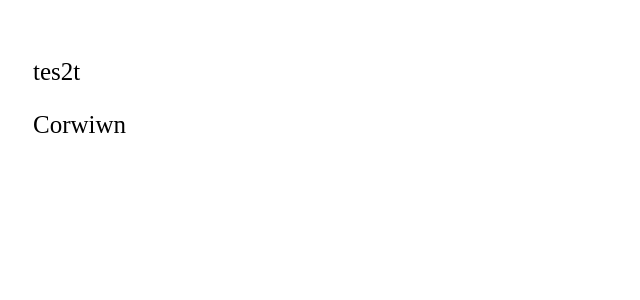
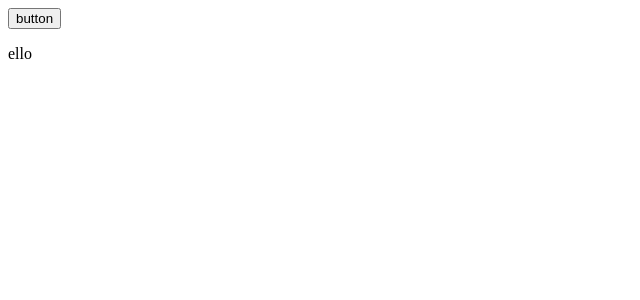
Before and after one commit to jpalawaga/personal-website, a React app: page / in a window 1280 px wide. Shown: the top 300 px of the page, without its empty margins (0-640 px from the left). Built offline with nearby package versions, Linux system fonts and the light colour scheme.

Commit message:
playing around with dark mode stuff, will actually implement with header

```diff
--- a/src/App.js
+++ b/src/App.js
@@ -1,26 +1,20 @@
-import React from 'react';
+import React, {useState} from 'react';
 import ReactDom from 'react-dom';
 
-import './test'
+import { Test } from './test'
 
-import './styles.css'
+// Theme context, default to light theme
+export const ThemeContext = React.createContext();
 
 const App = () => {
-  const test2 = () => {
-    const t = document.body;
-    t.classList.contains('dark-mode')
-    if (t.classList.contains('dark-mode')) {
-      t.classList.remove('dark-mode')
-    } else {
-      t.classList.add('dark-mode')
-    }
-  }
-
+  const [theme, setTheme] = useState('light')
   return (
-    <div onClick={test2}>
-      <p>tes2t</p>
-      <corwin-test />
-    </div>
+    <ThemeContext.Provider value={theme}>
+      <div>
+        <button type="button" onClick={() => setTheme(theme === 'light' ? 'dark' : 'light')}>button</button>
+        <Test />
+      </div>
+    </ThemeContext.Provider>
   )
 }
 
--- a/src/test.js
+++ b/src/test.js
@@ -1,8 +1,18 @@
-class Test extends HTMLElement {
-  connectedCallback() {
-    this.innerHTML = '<p>Corwiwn</p>';
-    console.log('test');
-  }
+import React, {useState} from 'react';
+
+import { ThemeContext } from './app'
+
+export const Test = () => {
+  return (
+    <ThemeContext.Consumer>
+      {
+        theme => {
+          console.log(theme)
+          return (
+            <p>ello</p>
+          )
+        }
+      }
+    </ThemeContext.Consumer>
+  )
 }
-
-customElements.define('corwin-test', Test);
```
Also changed, not shown: package.json (+8 -8 lines), public/bundle.js (deleted).
